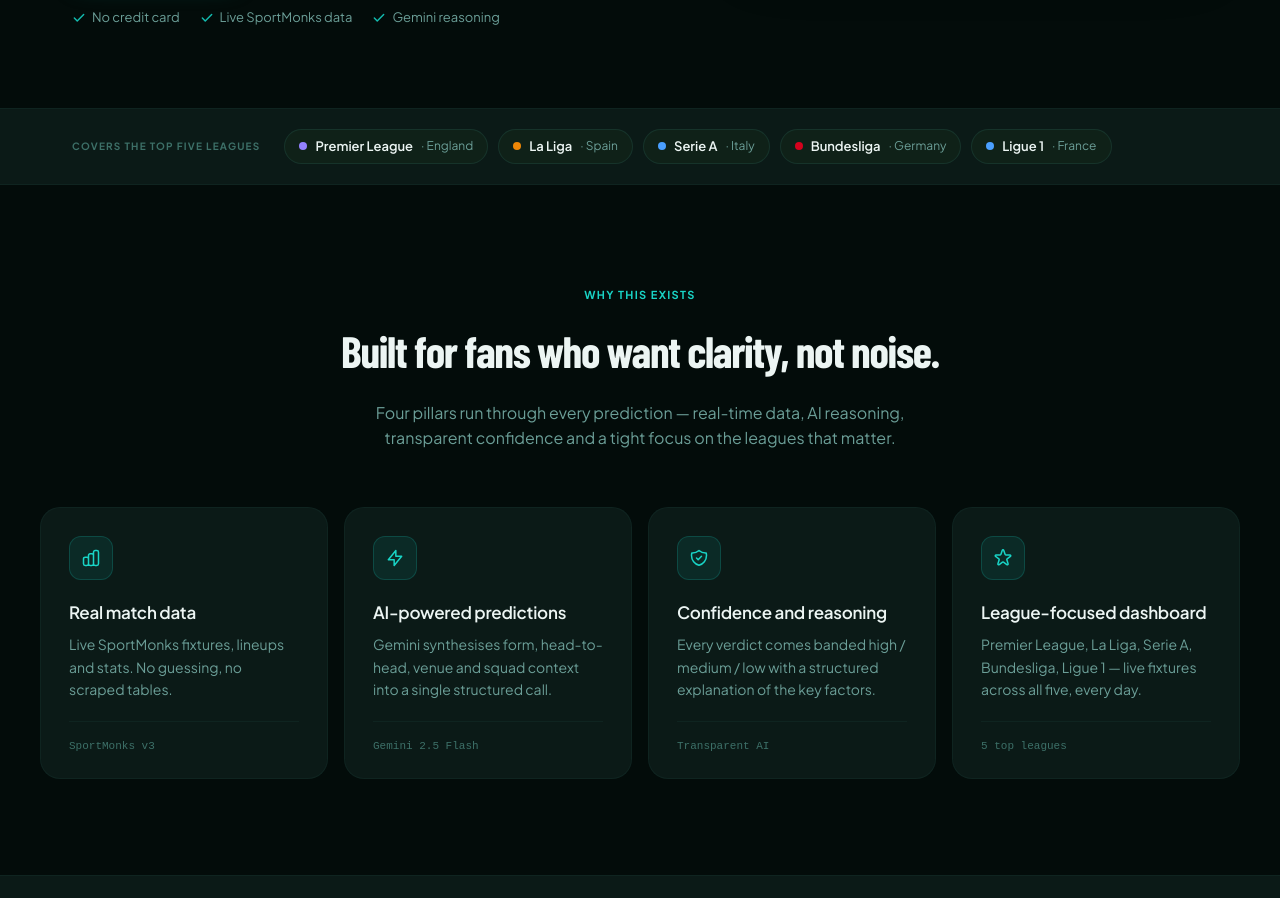
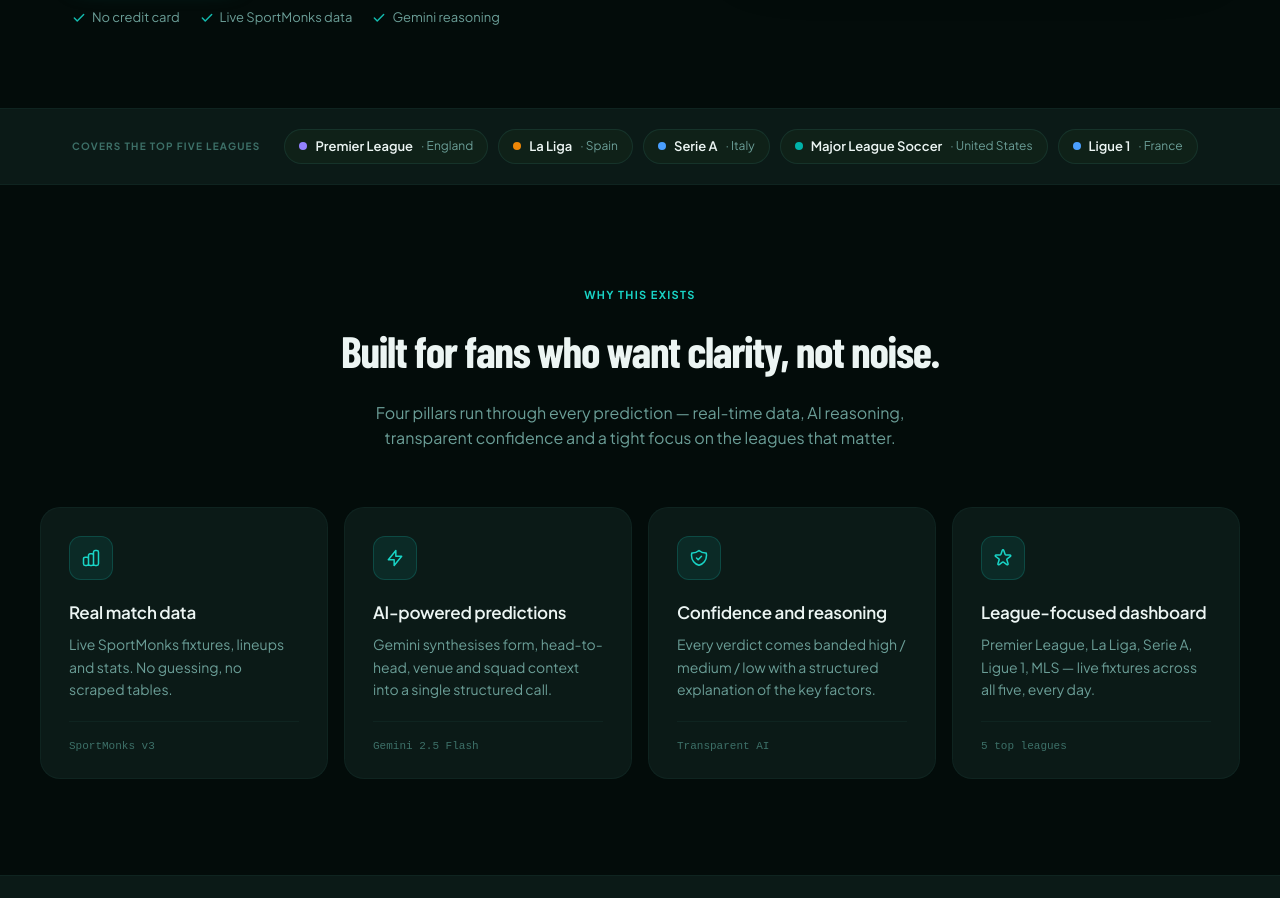
Before and after one commit to NOTSMKAMAL/AI-Soccer-Outcome-Predictor, a Next.js app in the folder frontend/: page / in a window 1280 px wide. Shown: the part 540-1438 px from the top of the page. Built offline with nearby package versions, Linux system fonts and the light colour scheme; no server answers; a web font is replaced by a local one.

Commit message:
Update frontend

```diff
--- a/frontend/src/app/dashboard/page.tsx
+++ b/frontend/src/app/dashboard/page.tsx
@@ -21,7 +21,6 @@ const LEAGUE_ACCENTS: Record<string, string> = {
   "Premier League":        "#9381FF",
   "La Liga":               "#EE8707",
   "Serie A":               "#4A9FFF",
-  "Bundesliga":            "#D4021D",
   "Ligue 1":               "#4A9FFF",
   "Champions League":      "#F8C25C",
   "UEFA Champions League": "#F8C25C",
--- a/frontend/src/app/page.tsx
+++ b/frontend/src/app/page.tsx
@@ -131,7 +131,7 @@ const LEAGUES = [
   { name: "Premier League", country: "England", color: "#9381FF" },
   { name: "La Liga",         country: "Spain",   color: "#EE8707" },
   { name: "Serie A",         country: "Italy",   color: "#4A9FFF" },
-  { name: "Bundesliga",      country: "Germany", color: "#D4021D" },
+  { name: "Major League Soccer", country: "United States", color: "#00B2A9" },
   { name: "Ligue 1",         country: "France",  color: "#4A9FFF" },
 ];
 
@@ -157,7 +157,7 @@ const FEATURES = [
   {
     icon: <path d="M11.049 2.927c.3-.921 1.603-.921 1.902 0l1.519 4.674a1 1 0 00.95.69h4.915c.969 0 1.371 1.24.588 1.81l-3.976 2.888a1 1 0 00-.363 1.118l1.518 4.674c.3.922-.755 1.688-1.538 1.118l-3.976-2.888a1 1 0 00-1.176 0l-3.976 2.888c-.783.57-1.838-.197-1.538-1.118l1.518-4.674a1 1 0 00-.363-1.118l-3.976-2.888c-.784-.57-.38-1.81.588-1.81h4.914a1 1 0 00.951-.69l1.519-4.674z" />,
     title: "League-focused dashboard",
-    desc: "Premier League, La Liga, Serie A, Bundesliga, Ligue 1 — live fixtures across all five, every day.",
+    desc: "Premier League, La Liga, Serie A, Ligue 1, MLS — live fixtures across all five, every day.",
     meta: "5 top leagues",
   },
 ];
--- a/frontend/src/components/FilterBar.tsx
+++ b/frontend/src/components/FilterBar.tsx
@@ -26,7 +26,6 @@ const LEAGUE_COLORS: Record<string, string> = {
   "Premier League":    "#9381FF",
   "La Liga":           "#EE8707",
   "Serie A":           "#4A9FFF",
-  "Bundesliga":        "#D4021D",
   "Ligue 1":           "#4A9FFF",
   "Major League Soccer": "#E82E2E",
 };
```
Also changed, not shown: 1 other file (tests, documents, lock files or other folders).
